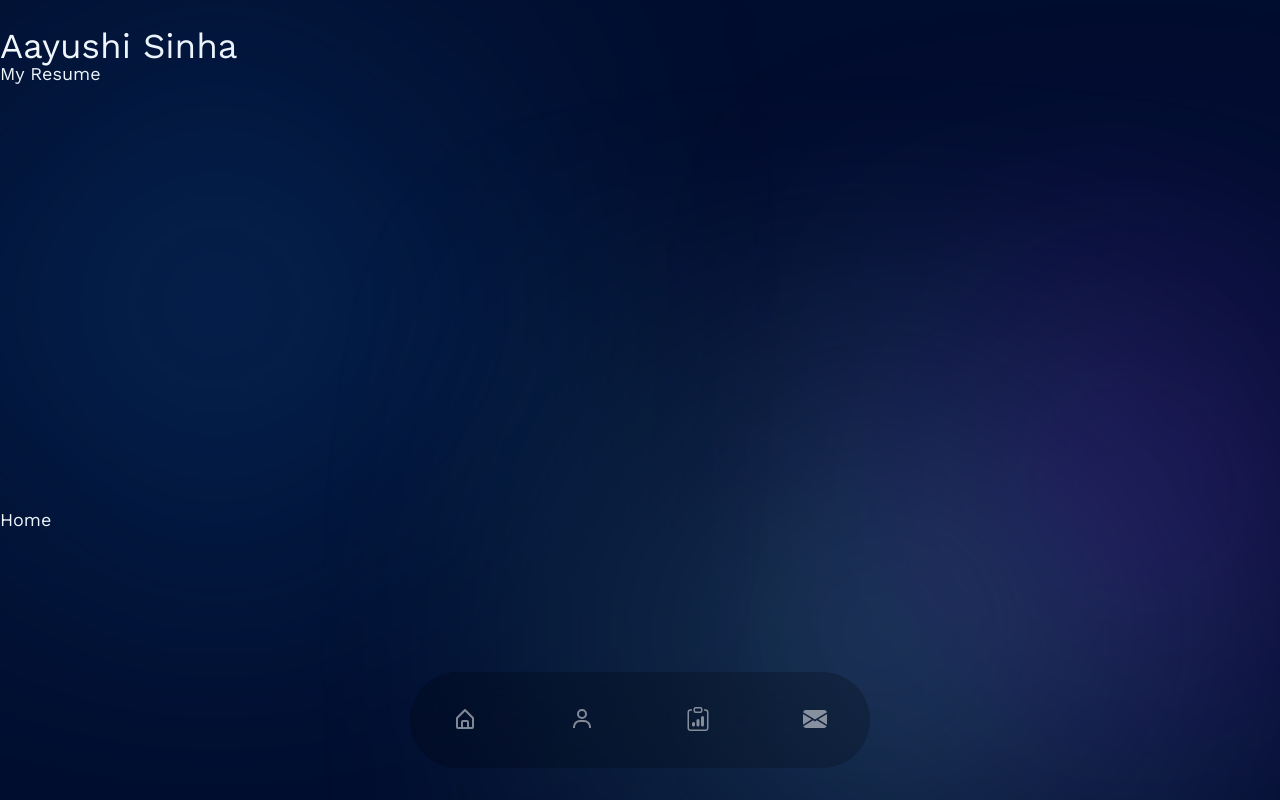
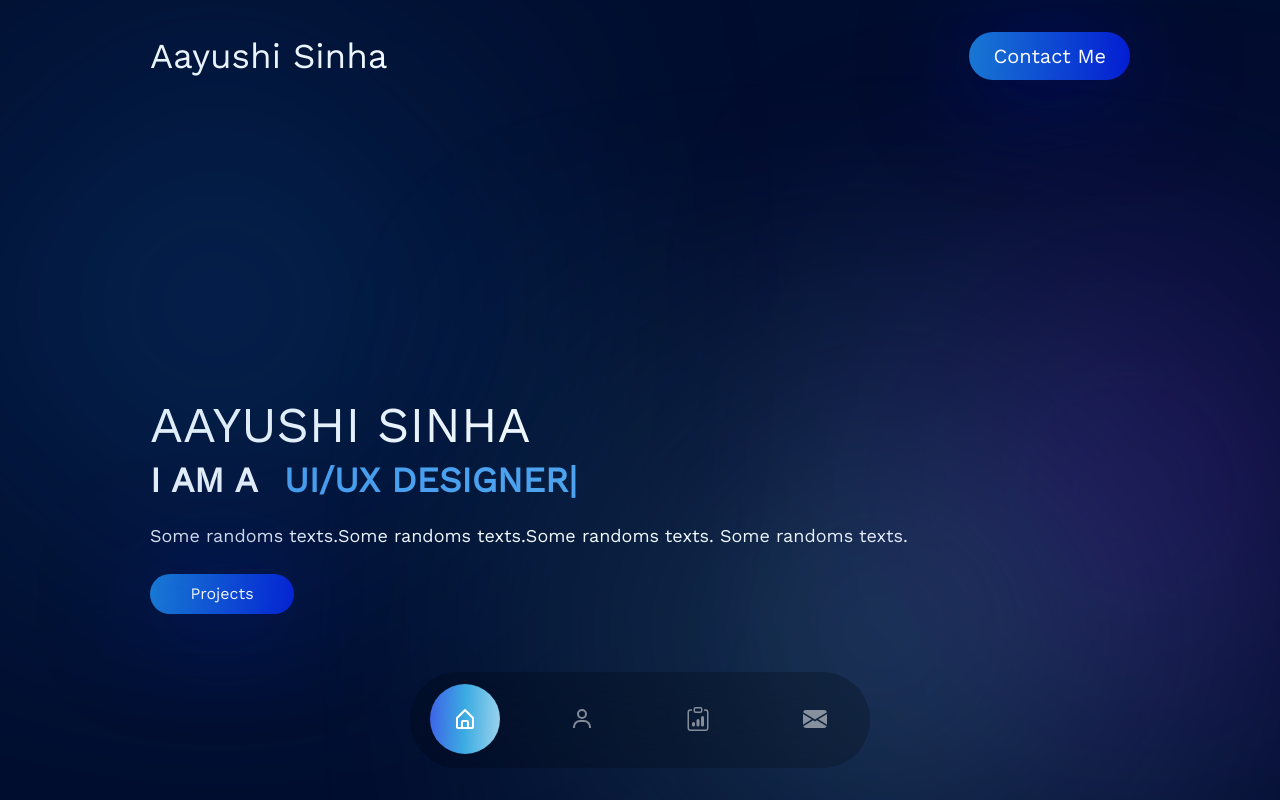
Before and after one commit to aayushi-2003/Aayushi-Sinha-Portfolio, a React (Create React App) app: page / in a window 1280 px wide. Shown: the top 800 px of the page. Built offline with nearby package versions, Linux system fonts and the light colour scheme.

Commit message:
Added header

```diff
--- a/package.json
+++ b/package.json
@@ -36,7 +36,7 @@
     ]
   },
   "devDependencies": {
-    "framer-motion": "^8.4.3",
+    "framer-motion": "^8.5.5",
     "react-countup": "^6.4.0",
     "react-icons": "^4.10.1",
     "react-intersection-observer": "^9.4.1",
--- a/src/components/Header.js
+++ b/src/components/Header.js
@@ -1,15 +1,21 @@
 import React from "react";
+import {Link} from 'react-scroll';
 
 const Header = () => {
     return (
       <header className="py-8">
       <div className="container mx-auto">
-        <div>
+        <div className="flex justify-between items-center">
           {/* Name */}
           <a href="#">
             <h1 className="font-primary text-[35px]">Aayushi Sinha</h1>
           </a>
-          <button>My Resume</button>
+          {/* <Link to='contact' activeClass="active" smooth={true} spy={true} className="cursor-pointer w-[70px] h-[70px] flex items-center justify-center">
+            <BsEnvelopeFill/>
+          </Link> */}
+          <Link to='contact' smooth={true} className="cursor-pointer">
+          <button className="text-[20px] btn btn-sm">Contact Me</button>
+          </Link>
         </div>
       </div>
       </header>
--- a/src/components/Home.js
+++ b/src/components/Home.js
@@ -1,8 +1,37 @@
+import React from "react";
+import {TypeAnimation} from 'react-type-animation';
+import {motion} from 'framer-motion';
+
 const Home = () => {
     return (
-      <div id="home" className="section">
-        Home
-      </div>
+      <section id="home" className="section">
+        <div className="container mx-auto">
+          <div className="space-y-6">
+            <h1 className="text-[50px]">
+              AAYUSHI <span>SINHA</span>
+            </h1>
+            <div className="text-[36px] lg:text-[35px] font-semibold uppercase leading-[1]">
+              <span className="mr-4">I am a </span>
+              <TypeAnimation sequence={[
+                'Computer Science Student', 2000,
+                'UI/UX Designer', 2000,
+                'Frontend Developer', 2000,
+              ]} speed={50} className="text-[#4EA3F1]" wrapper="span" repeat={Infinity}/>
+            </div>
+              <p>
+              Some randoms texts.Some randoms texts.Some randoms texts. Some randoms texts.
+              </p>
+              <div>
+                <button className="btn btn-lg h-10 w-36 cursor-pointer"><a href="">Projects</a></button>
+              </div>
+          </div>
+          <div>
+          {/* <svg width="440" height="446" viewBox="0 0 440 446" fill="none" xmlns="http://www.w3.org/2000/svg">
+          <path d="M440 242.5C440 357.928 360.54 446 236 446C111.46 446 0 388.928 0 273.5C8.50006 86 121.46 0 246 0C370.54 0 440 127.072 440 242.5Z" fill="#D9D9D9"/>
+          </svg> */}
+          </div>
+        </div>
+      </section>
     );
   }
 
--- a/src/components/Nav.js
+++ b/src/components/Nav.js
@@ -11,7 +11,7 @@ const Nav = () => {
       <div className="container mx-auto">
         {/* nav inner */}
         <div className="w-full bg-black/20 h-[96px] backdrop-blur-2xl rounded-full max-w-[460px] mx-auto px-5 py-3 flex justify-between text-2xl text-white/50">
-          <Link to='home' activeClass="active" smooth={true} spy={true} className="cursor-pointer w-[70px] h-[70px] flex items-center justify-center">
+          <Link to='home' offset={-200} activeClass="active" smooth={true} spy={true} className="cursor-pointer w-[70px] h-[70px] flex items-center justify-center">
             <BiHomeAlt/>
           </Link>
           <Link to='about' activeClass="active" smooth={true} spy={true} className="cursor-pointer w-[70px] h-[70px] flex items-center justify-center">
--- a/src/index.css
+++ b/src/index.css
@@ -25,6 +25,18 @@ code {
   border-radius: 100%;
 }
 
+.btn {
+  background: linear-gradient(
+    92.23deg,
+    #1879D3, #031ED3
+  );
+  box-shadow: 0px 4.42184px 107.23px #060f76;
+}
+
+.btn:hover {
+  background: #3bace2;
+}
+
 
 @layer base{
   body{
@@ -33,4 +45,15 @@ code {
   .section {
     @apply py-8 lg:py-24 lg:h-screen flex items-center;
   }
+  .btn{
+    @apply rounded-full text-white font-medium;
+  }
+
+  .btn-sm{
+    @apply h-[48px] px-6 text-sm;
+  }
+
+  .btn-lg{
+    @apply h-[56px] px-10 text-base;
+  }
 }
--- a/tailwind.config.js
+++ b/tailwind.config.js
@@ -4,6 +4,11 @@ module.exports = {
   theme: {
     fontFamily:{
       primary: ['Work Sans', 'sans-serif'],
+    },
+    container: {
+      padding: {
+        DEFAULT: '150px',
+      },
     },
     extend: {
       colors: {
```
Also changed, not shown: 1 other file (tests, documents, lock files or other folders).
